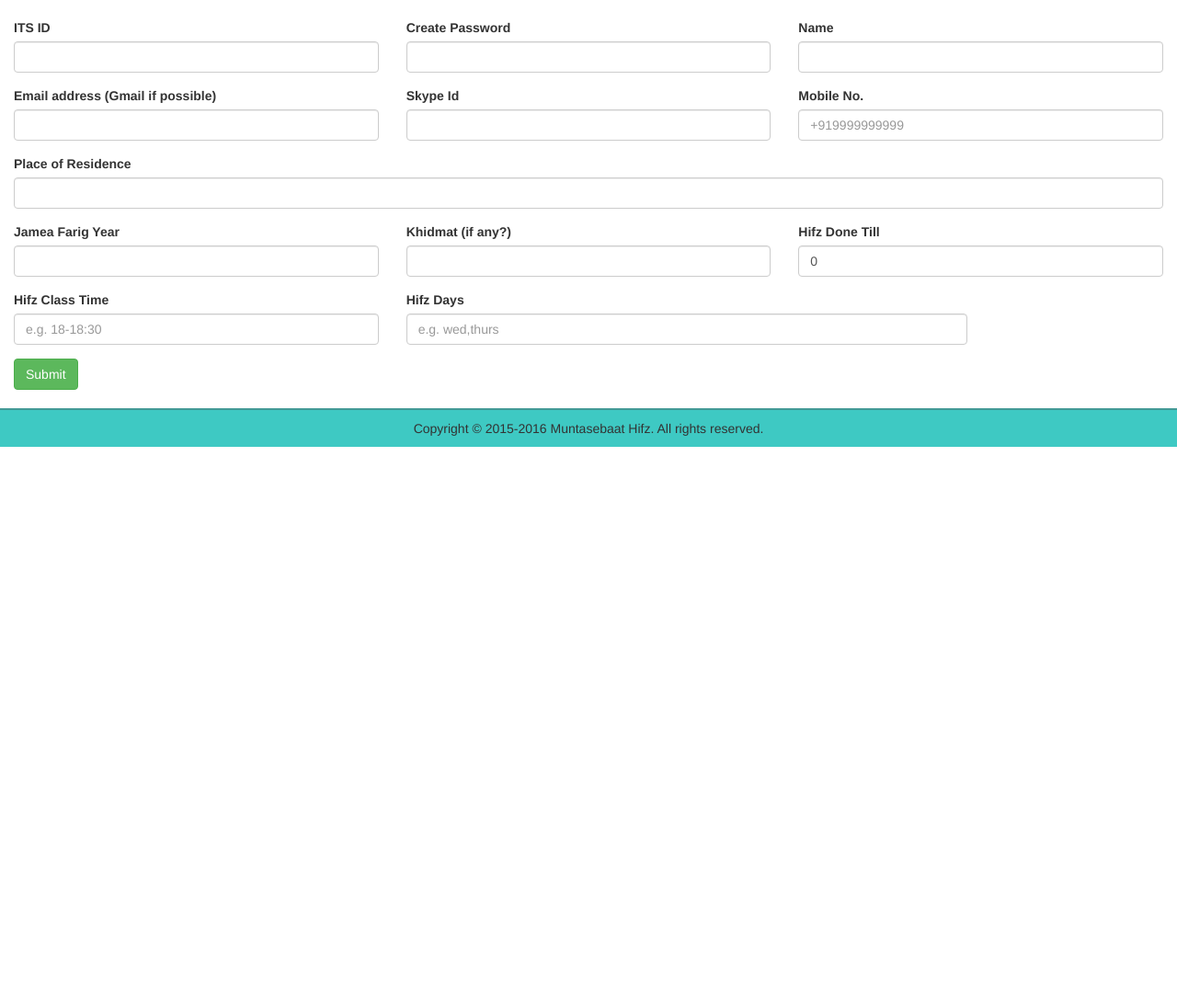
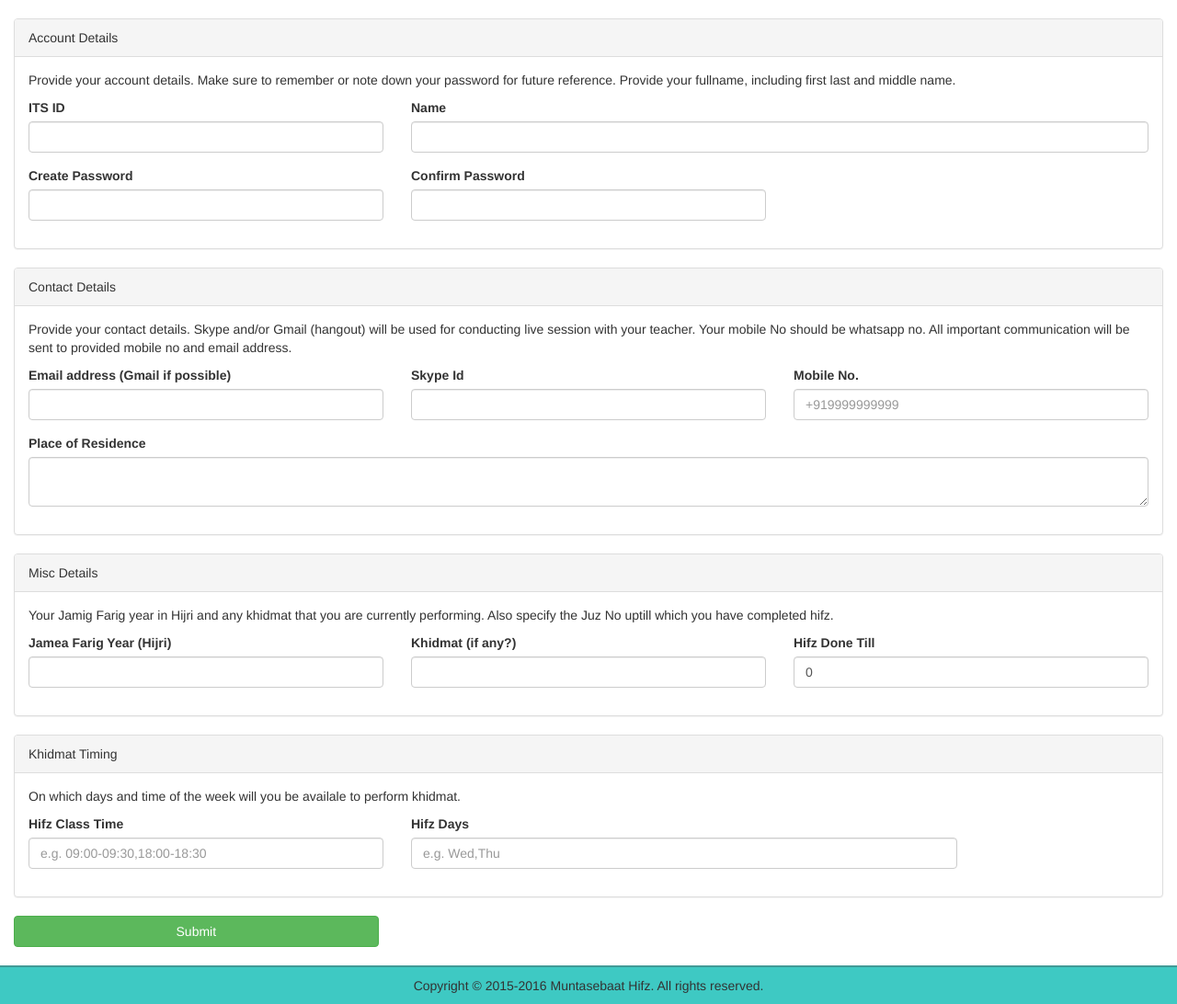
Before and after one commit to mohdj/schedulerapp, a PHP site: page /app/studentregistration.php in a window 1280 px wide. Shown: the part 67-1159 px from the top of the page at 92% size. Before the commit the page ends 553 px from the top, so only its background shows below. Run offline with PHP 8.4, Linux system fonts and the light colour scheme; a stand-in replaces the project's code that opens the database connection.

Commit message:
updated student-reg page with more styling

```diff
--- a/app/studentregistration.php
+++ b/app/studentregistration.php
@@ -70,28 +70,48 @@ if($_POST)
   </div>
 
   <form class="container-fluid" method="post">
-
+    <div class="panel panel-default"><div class="panel-heading">Account Details</div>
+      <div class="panel-body">
+      	<p>
+          Provide your account details. Make sure to remember or note down your password for future reference. Provide your fullname, including first last and middle name.
+        </p>
         <div class="row">
           <div class="col-md-4 col-sm-12">
             <div class="form-group">
-          <label for="itsid">ITS ID</label>
-          <input type="text" class="form-control" name="itsid" pattern="\d{8}" required="true" title="Please enter correct ITS ID">
+              <label>ITS ID</label>
+              <input type="number" class="form-control" name="itsid" pattern="\d{8}" required="true" title="Please enter correct ITS ID">
             </div>
           </div>
+          <div class="col-md-8 col-sm-12">
+            <div class="form-group">
+              <label>Name</label>
+              <input type="text" class="form-control" name="fullname" required="true">
+            </div>
+          </div>
+
            <div class="col-md-4 col-sm-12">
             <div class="form-group">
-          <label for="password">Create Password</label>
+              <label>Create Password</label>
               <input type="password" class="form-control" name="password" required="true">
             </div>
           </div>
           <div class="col-md-4 col-sm-12">
             <div class="form-group">
-          <label for="fullname">Name</label>
-          <input type="text" class="form-control" name="fullname" required="true">
+              <label>Confirm Password</label>
+              <input type="password" class="form-control" name="password" required="true">
+            </div>
+          </div>
         </div>
       </div>
     </div>
 
+
+
+    <div class="panel panel-default"><div class="panel-heading">Contact Details</div>
+      <div class="panel-body">
+        <p>
+          Provide your contact details. Skype and/or Gmail (hangout) will be used for conducting live session with your teacher. Your mobile No should be whatsapp no. All important communication will be sent to provided mobile no and email address.
+        </p>
         <div class="row">
           <div class="col-md-4 col-sm-12">
             <div class="form-group">
@@ -111,19 +131,28 @@ if($_POST)
               <input type="text" class="form-control" name="mobile" required="true" placeholder="+919999999999" pattern="^\+[1-9]{1}\d{10,14}">
             </div>
           </div>
-    </div>
 
-    <div class="row">
           <div class="col-md-12">
             <div class="form-group">
               <label for="email">Place of Residence</label>
-          <input type="text" class="form-control" name="residence" required="true">
+              <textarea type="text" class="form-control" name="residence" required="true"></textarea>
+            </div>
           </div>
         </div>
 
+      </div>
+    </div>
+
+
+    <div class="panel panel-default"><div class="panel-heading">Misc Details</div>
+      <div class="panel-body">
+        <p>
+          Your Jamig Farig year in Hijri and any khidmat that you are currently performing. Also specify the Juz No uptill which you have completed hifz.
+        </p>
+        <div class="row">
           <div class="col-md-4 col-sm-12">
             <div class="form-group">
-          <label for="email">Jamea Farig Year</label>
+              <label for="email">Jamea Farig Year (Hijri)</label>
               <input type="text" class="form-control" name="farigyear" required="true" pattern="\d{4}" title="Please enter correct Year">
             </div>
           </div>
@@ -136,28 +165,44 @@ if($_POST)
           <div class="col-md-4 col-sm-12">
             <div class="form-group">
               <label for="mobile">Hifz Done Till</label>
-          <input type="number" class="form-control" name="hifzdonetill" value='0' max="30">
+              <input type="number" class="form-control" name="hifzdonetill" value="0" max="30" required="true">
             </div>
+          </div>
+        </div>
+
+      </div>
+    </div>
+
+
+    <div class="panel panel-default"><div class="panel-heading">Khidmat Timing</div>
+      <div class="panel-body">
+        <p>
+          On which days and time of the week will you be availale to perform khidmat.
+        </p>
+        <div class="row">
+          <div class="col-md-4 col-sm-12">
+            <div class="form-group">
+              <label for="itsid">Hifz Class Time</label>
+              <input type="text" class="form-control" name="hifztime" placeholder="e.g. 09:00-09:30,18:00-18:30">
+            </div>
+          </div>
+          <div class="col-md-6 col-sm-12">
+            <div class="form-group">
+              <label for="fullname">Hifz Days</label>
+              <input type="text" class="form-control" name="hifzdays" placeholder="e.g. Wed,Thu">
+            </div>
+          </div>
+        </div>
+
       </div>
     </div>
 
     <div class="row">
       <div class="col-md-4 col-sm-12">
-        <div class="form-group">
-          <label for="itsid">Hifz Class Time</label>
-          <input type="text" class="form-control" name="hifztime" placeholder="e.g. 18-18:30">
-        </div>
-      </div>
-      <div class="col-md-6 col-sm-12">
-        <div class="form-group">
-          <label for="fullname">Hifz Days</label>
-          <input type="text" class="form-control" name="hifzdays" placeholder="e.g. wed,thurs">
+        <input class="btn btn-success btn-block" type="submit" value="Submit">
       </div>
     </div>
 
-    </div>
-
-    <input class="btn btn-success" type="submit" value="Submit">
   </form>
 
   <div class="footer">
```
Lines whose indentation alone changed are shown as unchanged.
